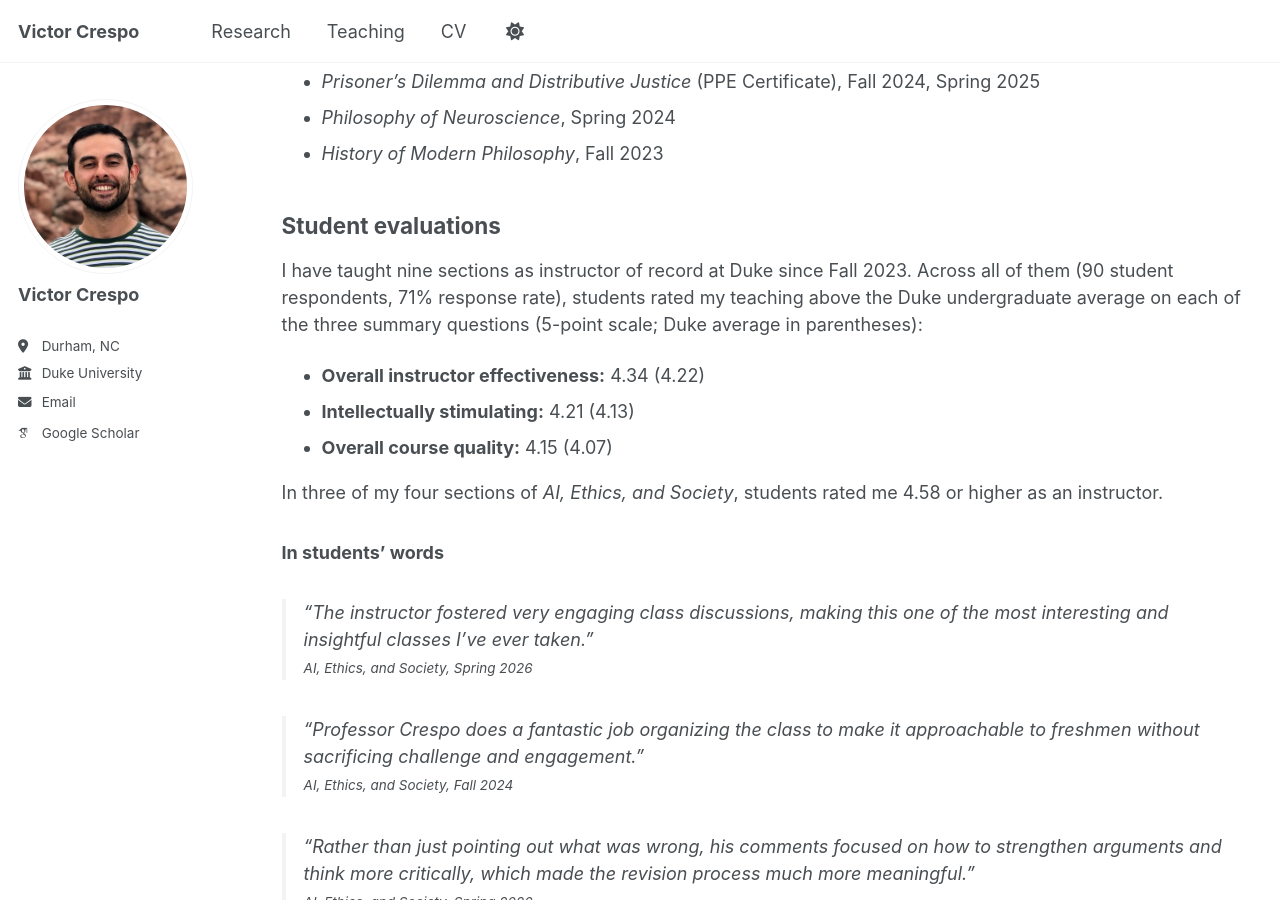
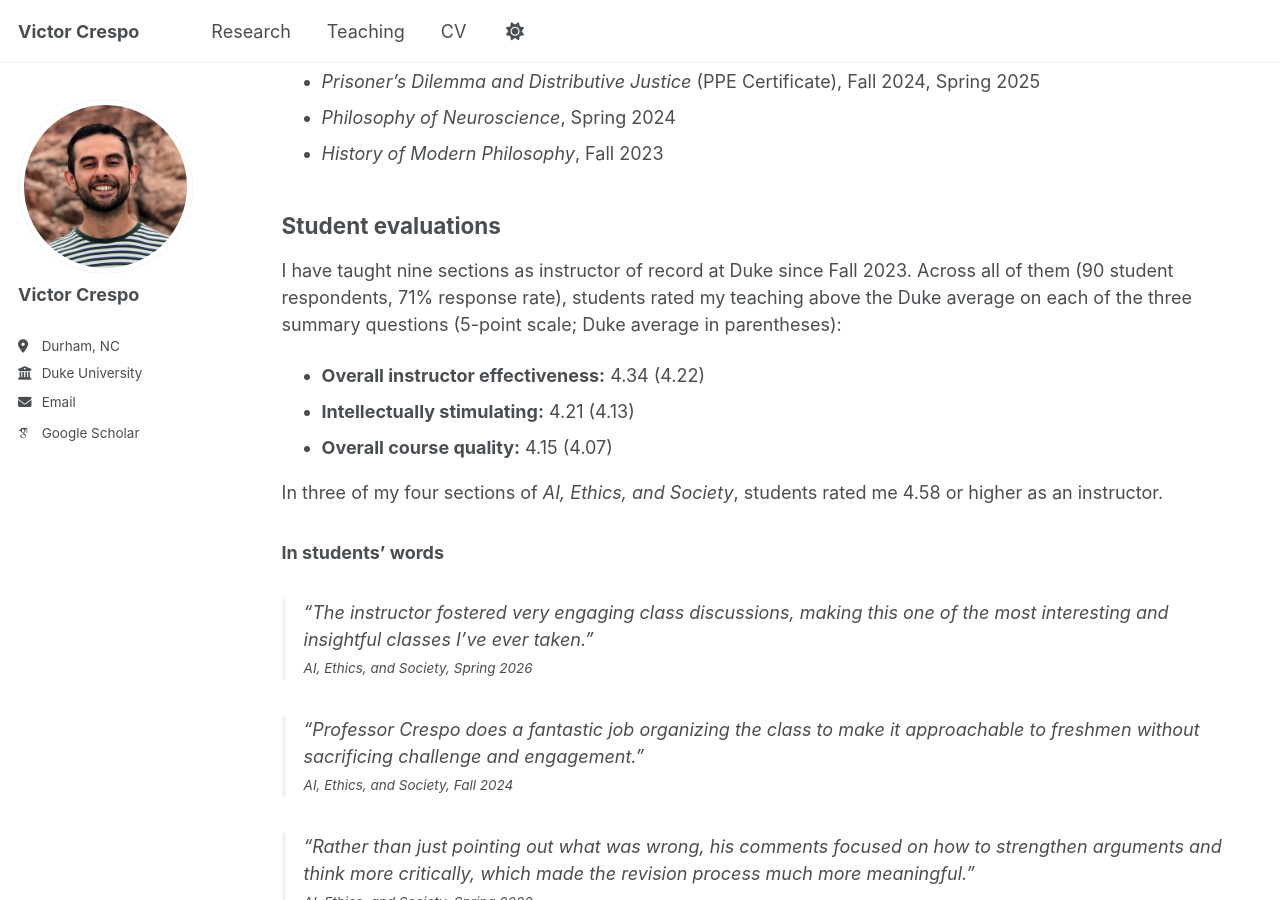
Before and after one commit to v-crespo/philosophy, a Jekyll site: the page built from _pages/teaching.html, in a window 1280 px wide and 900 px high, scrolled down 489 px. Built offline with Jekyll 4.4.1, drawn with Linux system fonts in a browser that asks for light colours; some web fonts are replaced; a script that is not in the unit is left out.

Commit message:
Teaching page: say Duke average
Co-Authored-By: Claude Opus 5.5 <noreply@anthropic.com>

```diff
--- a/_pages/teaching.html
+++ b/_pages/teaching.html
@@ -26,7 +26,7 @@ author_profile: true
 
 <h2>Student evaluations</h2>
 
-<p>I have taught nine sections as instructor of record at Duke since Fall 2023. Across all of them (90 student respondents, 71% response rate), students rated my teaching above the Duke undergraduate average on each of the three summary questions (5-point scale; Duke average in parentheses):</p>
+<p>I have taught nine sections as instructor of record at Duke since Fall 2023. Across all of them (90 student respondents, 71% response rate), students rated my teaching above the Duke average on each of the three summary questions (5-point scale; Duke average in parentheses):</p>
 
 <ul>
   <li><strong>Overall instructor effectiveness:</strong> 4.34 (4.22)</li>
```
